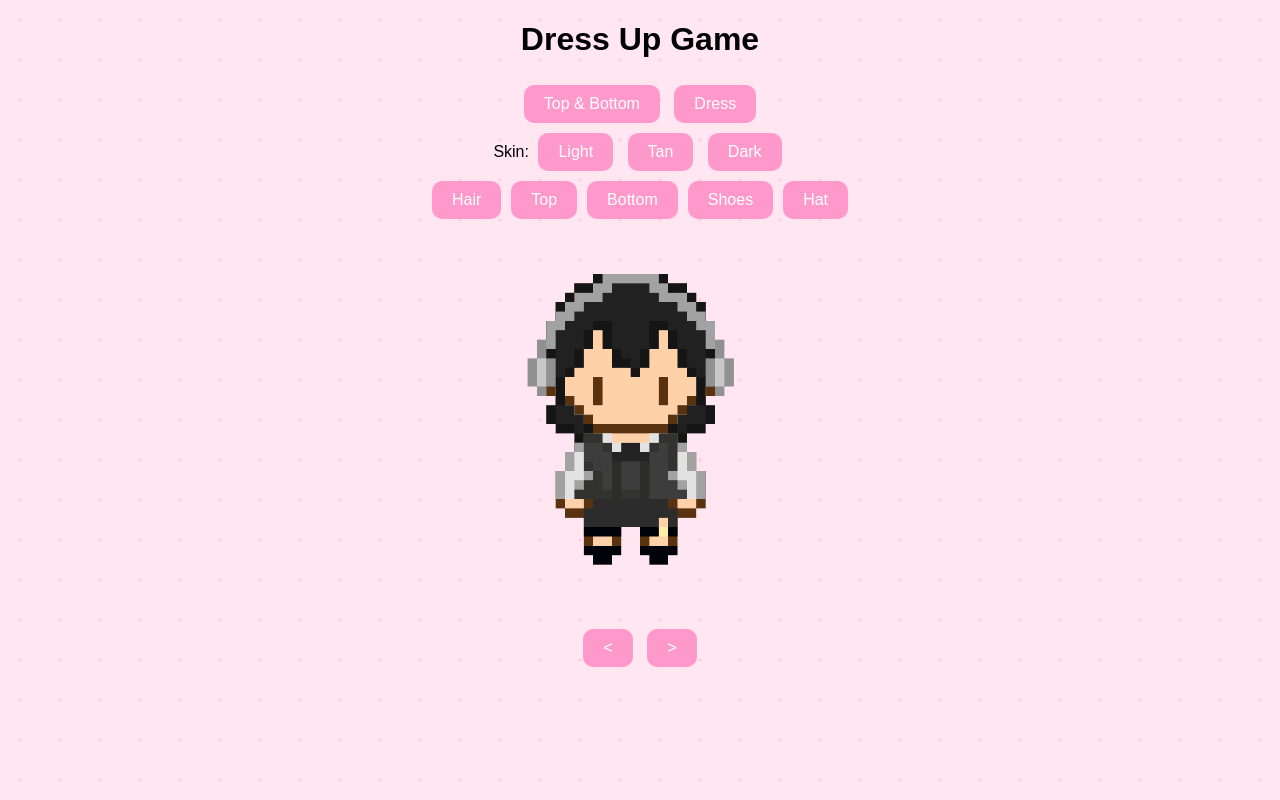
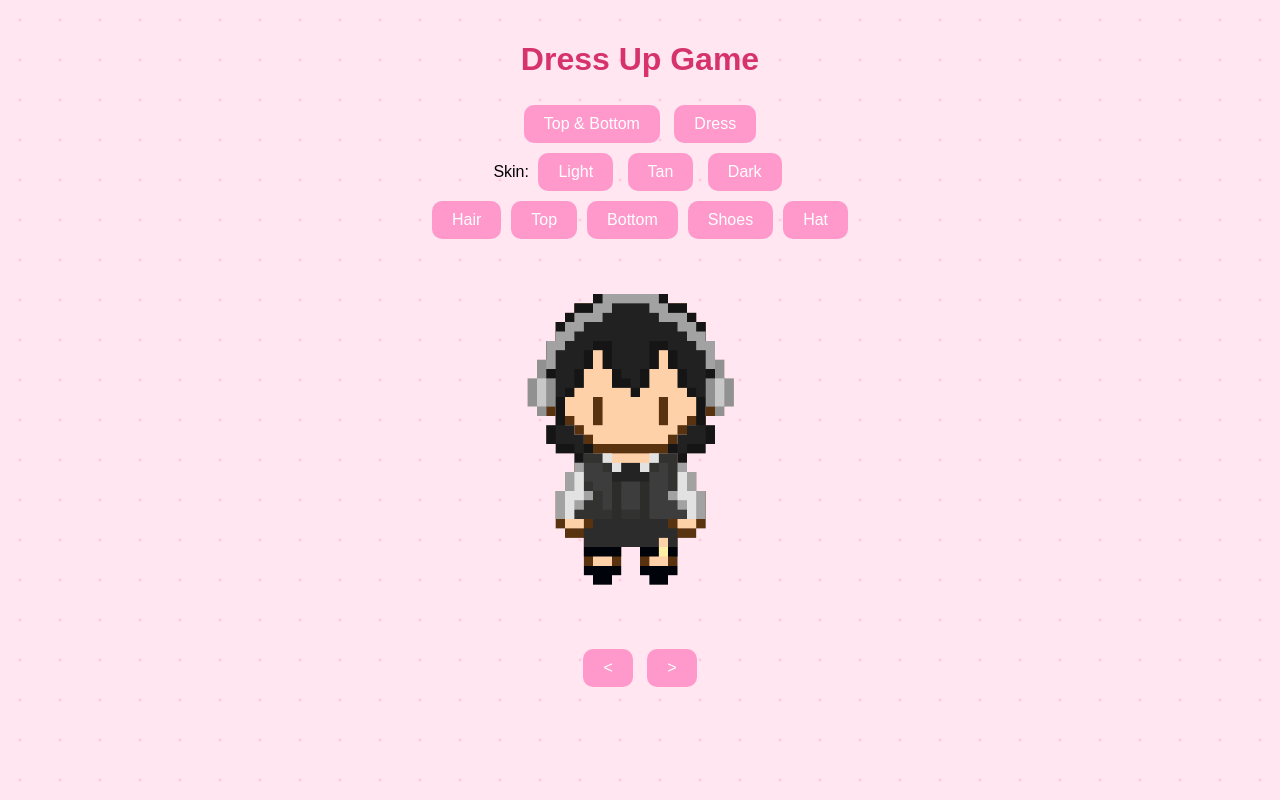
Before and after one commit to caatzz-z/pixelated-dress-up-game, a plain HTML site: page index.html in a window 1280 px wide. Drawn offline with Linux system fonts and the light colour scheme.

Commit message:
Update style.css

```diff
--- a/style.css
+++ b/style.css
@@ -7,10 +7,16 @@ body {
   background-repeat: repeat;
   text-align: center;
 }
-.mode-buttons button,
-.skin-buttons button,
-.nav-buttons button,
-#category-buttons button {
+
+.container {
+  padding: 20px;
+}
+
+h1 {
+  color: #d6336c;
+}
+
+button {
   padding: 10px 20px;
   margin: 5px;
   font-size: 16px;
@@ -20,12 +26,14 @@ body {
   border-radius: 10px;
   cursor: pointer;
 }
+
 .character {
   position: relative;
   width: 300px;
   height: 400px;
   margin: 0 auto;
 }
+
 .layer {
   position: absolute;
   width: 100%;
```
